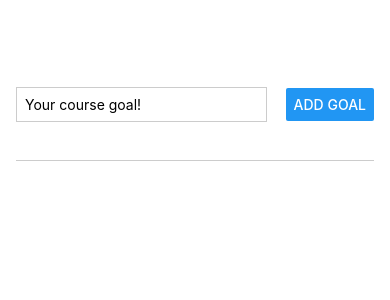
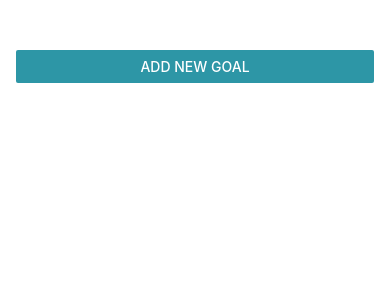
Before and after one commit to Albert-Stanley/ReactNativeCourse, a React Native app: screen / in a window 390 px wide. Shown: the top 300 px of the page. Built offline with nearby package versions, Linux system fonts and the light colour scheme.

Commit message:
Creating a modal and also adding a function on cancel button. Installing update versions of react-native and expo.

```diff
--- a/App.js
+++ b/App.js
@@ -1,16 +1,26 @@
 import { useState } from "react";
-import { StyleSheet, View, FlatList } from "react-native";
+import { StyleSheet, View, FlatList, Button } from "react-native";
 import GoalItem from "./components/GoalIten";
 import GoalInput from "./components/GoalInput";
 
 export default function App() {
+  const [modalIsVisible, setModalVisible] = useState(false);
   const [courseGoals, setCourseGoals] = useState([]);
+
+  function startAddGoalHandler() {
+    setModalVisible(true);
+  }
+
+  function endAddGoalHandler() {
+    setModalVisible(false);
+  }
 
   function addGoalHandler(enteredGoalText) {
     setCourseGoals((currentCourseGoals) => [
       ...currentCourseGoals,
       { text: enteredGoalText, id: Math.random().toString() },
     ]);
+    endAddGoalHandler();
   }
 
   function deleteGoalHandler(id) {
@@ -21,7 +31,16 @@
 
   return (
     <View style={styles.appContainer}>
-      <GoalInput onAddGoal={addGoalHandler} />
+      <Button
+        title="Add New Goal"
+        color="#2d96a6"
+        onPress={startAddGoalHandler}
+      />
+      <GoalInput
+        visible={modalIsVisible}
+        onAddGoal={addGoalHandler}
+        onCancel={endAddGoalHandler}
+      />
       <View style={styles.goalsContainer}>
         <FlatList
           data={courseGoals}
--- a/components/GoalInput.js
+++ b/components/GoalInput.js
@@ -1,5 +1,5 @@
 import { useState } from "react";
-import { TextInput, StyleSheet, View, Button } from "react-native";
+import { TextInput, StyleSheet, View, Button, Modal } from "react-native";
 
 function GoalInput(props) {
   const [enteredGoalText, setEnteredGoalText] = useState("");
@@ -14,6 +14,7 @@
   }
 
   return (
+    <Modal visible={props.visible} animationType="slide">
       <View style={styles.inputContainer}>
         <TextInput
           style={styles.textInput}
@@ -21,27 +22,42 @@
           onChangeText={goalInputHandler}
           value={enteredGoalText}
         />
+        <View style={styles.buttonContainer}>
+          <View style={styles.button}>
             <Button title="Add Goal" onPress={addGoalHandler} />
           </View>
+          <View style={styles.button}>
+            <Button title="Cancel" onPress={props.onCancel} />
+          </View>
+        </View>
+      </View>
+    </Modal>
   );
 }
 
 const styles = StyleSheet.create({
   inputContainer: {
     flex: 1,
-    flexDirection: "row",
-    justifyContent: "space-between",
+    justifyContent: "center",
     alignItems: "center",
     marginBottom: 24,
+    padding: 10,
     borderBottomWidth: 1,
     borderBottomColor: "#cccccc",
   },
   textInput: {
     borderWidth: 1,
     borderColor: "#cccccc",
-    width: "70%",
-    marginRight: 8,
+    width: "100%",
     padding: 8,
+  },
+  buttonContainer: {
+    marginTop: 16,
+    flexDirection: "row",
+  },
+  button: {
+    width: "30%",
+    marginHorizontal: 8,
   },
 });
 
--- a/package.json
+++ b/package.json
@@ -9,10 +9,10 @@
     "web": "expo start --web"
   },
   "dependencies": {
-    "expo": "^52.0.14",
+    "expo": "~52.0.18",
     "expo-status-bar": "~2.0.0",
     "react": "18.3.1",
-    "react-native": "0.76.3"
+    "react-native": "^0.76.5"
   },
   "devDependencies": {
     "@babel/core": "^7.20.0"
```
Also changed, not shown: 1 other file (tests, documents, lock files or other folders). Lines whose indentation alone changed are shown as unchanged.
